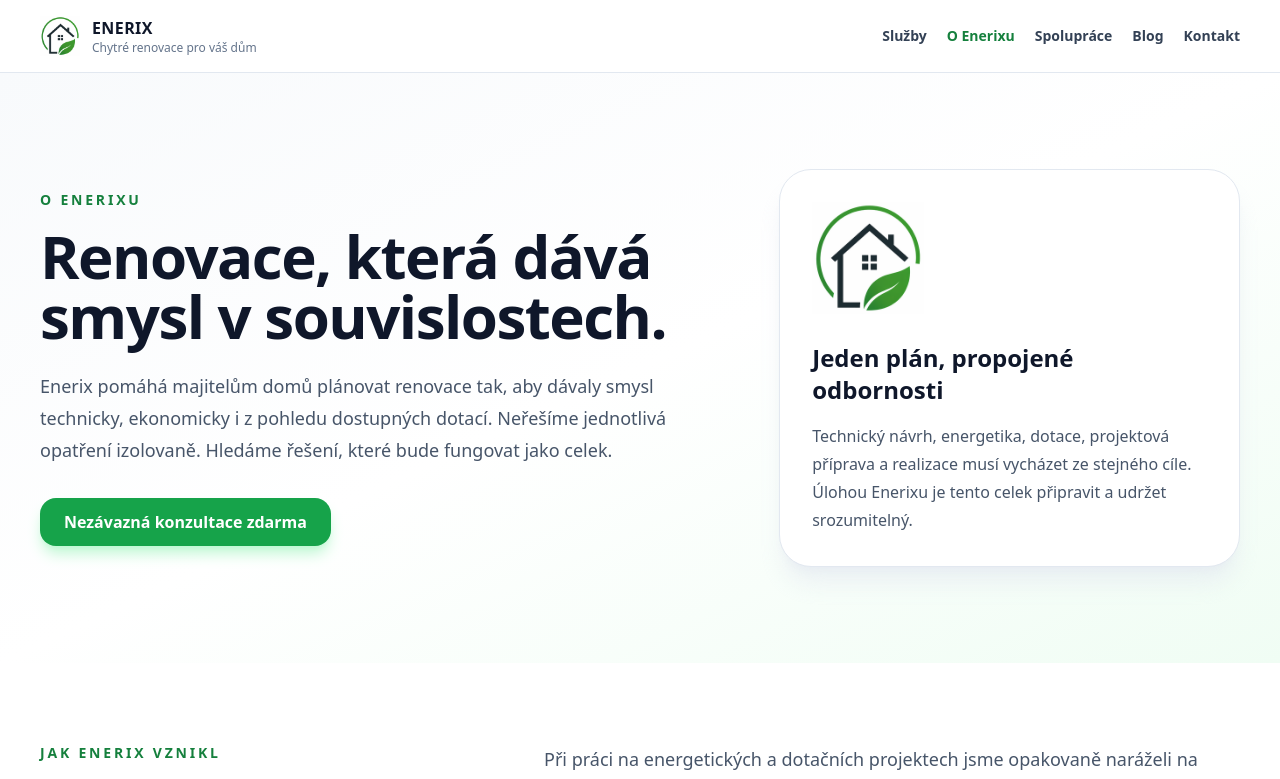
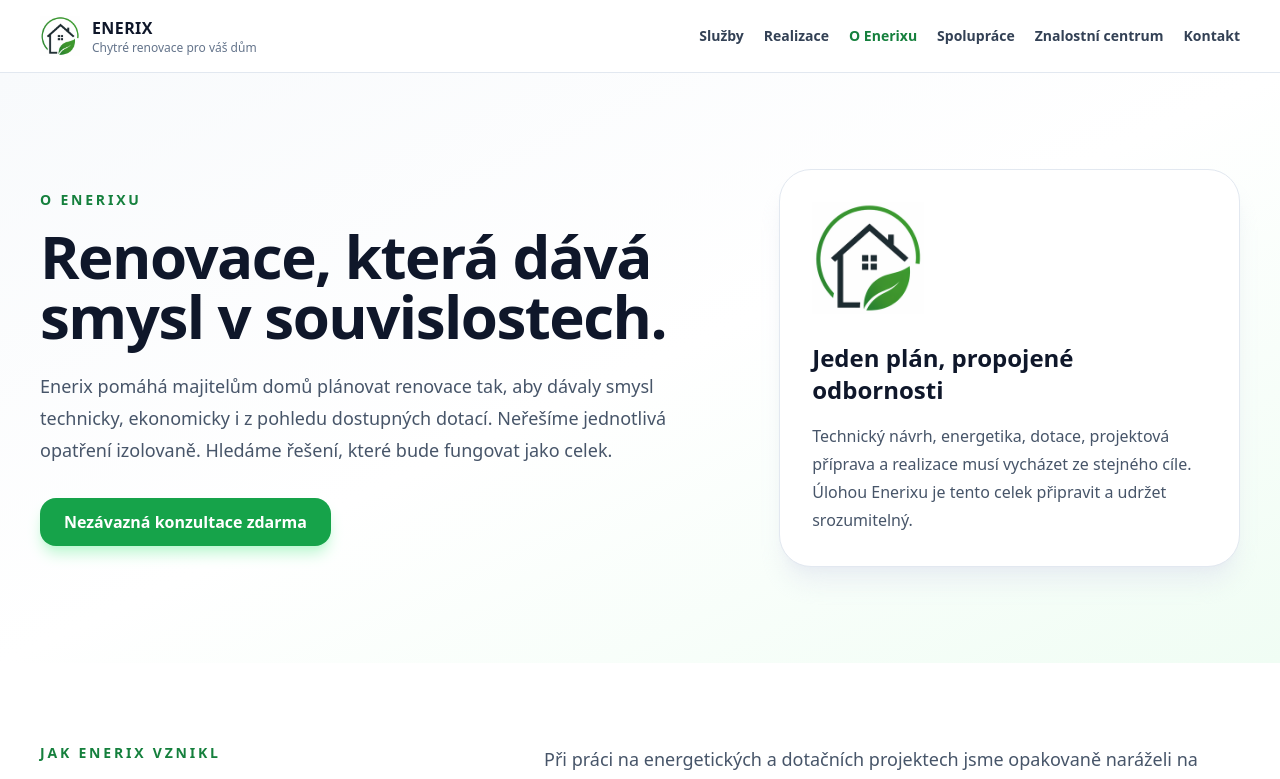
Before and after one commit to Enerixsro/enerix-web, a Next.js app: page /o-enerixu in a window 1280 px wide. Shown: the top 779 px of the page. Built offline with nearby package versions, Linux system fonts and the light colour scheme.

Commit message:
Unify Enerix 2.0 preview

```diff
--- a/pages/blog.js
+++ b/pages/blog.js
@@ -36,10 +36,13 @@
 
         <nav
           aria-label="Hlavní navigace"
-          className="grid w-full min-w-0 grid-cols-5 gap-1 text-center text-[11px] font-semibold text-slate-700 sm:flex sm:w-auto sm:items-center sm:gap-x-6 sm:text-left sm:text-sm"
+          className="grid w-full min-w-0 grid-cols-3 gap-2 text-center text-[11px] font-semibold text-slate-700 sm:flex sm:w-auto sm:items-center sm:gap-x-5 sm:text-left sm:text-sm"
         >
           <a href="/#sluzby" className="transition hover:text-green-700">
             Služby
+          </a>
+          <a href="/#realizace" className="transition hover:text-green-700">
+            Realizace
           </a>
           <a href="/o-enerixu" className="transition hover:text-green-700">
             O Enerixu
@@ -51,7 +54,7 @@
             href="/blog"
             className="border-b-2 border-green-600 py-2 text-green-700"
           >
-            Blog
+            Znalostní centrum
           </a>
           <a href="/#kontakt" className="transition hover:text-green-700">
             Kontakt
@@ -332,7 +335,7 @@
                   Znalostní centrum Enerixu
                 </span>
                 <span className="rounded-full border border-amber-300 bg-amber-50 px-3 py-1 text-xs font-semibold text-amber-900">
-                  Předprodukční demo · modelový obsah
+                  Čeká na kontrolu článků
                 </span>
               </div>
               <h1 className="mt-3 max-w-4xl text-4xl font-bold tracking-tight md:text-5xl">
--- a/pages/index.js
+++ b/pages/index.js
@@ -404,6 +404,9 @@
       aria-label={reference.imageAlt}
       className={`relative flex aspect-[16/10] items-center justify-center overflow-hidden ${reference.visualClass}`}
     >
+      <div className="absolute right-4 top-4 z-10 rounded-full border border-amber-200 bg-white/95 px-3 py-1 text-xs font-semibold text-amber-800 shadow-sm">
+        Čeká na fotky
+      </div>
       <div className="absolute inset-0 opacity-20 [background-image:linear-gradient(rgba(255,255,255,0.18)_1px,transparent_1px),linear-gradient(90deg,rgba(255,255,255,0.18)_1px,transparent_1px)] [background-size:32px_32px]" />
       <svg
         viewBox="0 0 120 120"
@@ -527,6 +530,9 @@
               <a href="#sluzby" className="transition hover:text-green-700">
                 Služby
               </a>
+              <a href="#realizace" className="transition hover:text-green-700">
+                Realizace
+              </a>
               <a href="/o-enerixu" className="transition hover:text-green-700">
                 O Enerixu
               </a>
@@ -534,7 +540,7 @@
                 Spolupráce
               </a>
               <a href="/blog" className="transition hover:text-green-700">
-                Blog
+                Znalostní centrum
               </a>
               <a href="#kontakt" className="transition hover:text-green-700">
                 Kontakt
@@ -783,7 +789,10 @@
         </section>
 
         {references.length > 0 && (
-          <section className="border-y border-slate-200 bg-slate-50 px-6 py-20 md:px-10">
+          <section
+            id="realizace"
+            className="scroll-mt-6 border-y border-slate-200 bg-slate-50 px-6 py-20 md:px-10"
+          >
             <div className="mx-auto max-w-7xl">
               <div className="flex flex-col gap-5 md:flex-row md:items-end md:justify-between">
                 <div className="max-w-3xl">
@@ -801,7 +810,7 @@
                 <div className="flex flex-wrap items-center gap-3">
                   {references.some((reference) => reference.preview) && (
                     <div className="w-fit rounded-full border border-amber-200 bg-amber-50 px-4 py-2 text-sm font-semibold text-amber-800">
-                      Preview: ukázková data
+                      Čeká na reference
                     </div>
                   )}
 
--- a/pages/o-enerixu.js
+++ b/pages/o-enerixu.js
@@ -121,6 +121,9 @@
               <a href="/#sluzby" className="transition hover:text-green-700">
                 Služby
               </a>
+              <a href="/#realizace" className="transition hover:text-green-700">
+                Realizace
+              </a>
               <a href="/o-enerixu" className="text-green-700">
                 O Enerixu
               </a>
@@ -128,7 +131,7 @@
                 Spolupráce
               </a>
               <a href="/blog" className="transition hover:text-green-700">
-                Blog
+                Znalostní centrum
               </a>
               <a href="/#kontakt" className="transition hover:text-green-700">
                 Kontakt
@@ -330,6 +333,9 @@
               <div className="text-sm font-semibold uppercase tracking-[0.2em] text-green-700">
                 Vybrané zkušenosti
               </div>
+              <div className="mt-4 w-fit rounded-full border border-amber-200 bg-amber-50 px-4 py-2 text-sm font-semibold text-amber-800">
+                Čeká na potvrzení textu
+              </div>
               <h2 className="mt-3 text-3xl font-bold md:text-4xl">
                 Praxe, na které Enerix staví
               </h2>
@@ -373,7 +379,10 @@
 
           <section className="mx-auto max-w-7xl px-6 py-20 md:px-10">
             <div className="grid gap-10 lg:grid-cols-[0.75fr_1.25fr] lg:items-center">
-              <div className="flex min-h-80 items-center justify-center bg-slate-50 p-10">
+              <div className="relative flex min-h-80 items-center justify-center bg-slate-50 p-10">
+                <div className="absolute right-5 top-5 rounded-full border border-amber-200 bg-white px-4 py-2 text-sm font-semibold text-amber-800 shadow-sm">
+                  Čeká na fotky
+                </div>
                 <div className="text-center">
                   <img
                     src="/enerix-symbol.png"
--- a/pages/spoluprace.js
+++ b/pages/spoluprace.js
@@ -87,6 +87,9 @@
               <a href="/#sluzby" className="transition hover:text-green-700">
                 Služby
               </a>
+              <a href="/#realizace" className="transition hover:text-green-700">
+                Realizace
+              </a>
               <a href="/o-enerixu" className="transition hover:text-green-700">
                 O Enerixu
               </a>
@@ -94,7 +97,7 @@
                 Spolupráce
               </a>
               <a href="/blog" className="transition hover:text-green-700">
-                Blog
+                Znalostní centrum
               </a>
               <a href="/#kontakt" className="transition hover:text-green-700">
                 Kontakt
@@ -244,6 +247,9 @@
                 <h3 className="text-xl font-bold text-slate-900">
                   Aktuálně rozšiřujeme síť
                 </h3>
+                <div className="mt-3 w-fit rounded-full border border-amber-200 bg-amber-50 px-4 py-2 text-sm font-semibold text-amber-800">
+                  Čeká na potvrzení textu
+                </div>
                 <div className="mt-4 grid gap-3 sm:grid-cols-3">
                   {prioritySpecializations.map((specialization) => (
                     <div
--- a/pages/znalostni-centrum/[slug].js
+++ b/pages/znalostni-centrum/[slug].js
@@ -34,6 +34,15 @@
               <a href="/#sluzby" className="hover:text-green-700">
                 Služby
               </a>
+              <a href="/#realizace" className="hover:text-green-700">
+                Realizace
+              </a>
+              <a href="/o-enerixu" className="hover:text-green-700">
+                O Enerixu
+              </a>
+              <a href="/spoluprace" className="hover:text-green-700">
+                Spolupráce
+              </a>
               <a href="/blog" className="text-green-700">
                 Znalostní centrum
               </a>
@@ -59,7 +68,7 @@
                   {article.label}
                 </span>
                 <span className="rounded-full border border-amber-300 bg-amber-50 px-3 py-1 text-xs font-semibold text-amber-900">
-                  Modelový obsah pro předprodukční demo
+                  Čeká na kontrolu článku
                 </span>
               </div>
 
```
